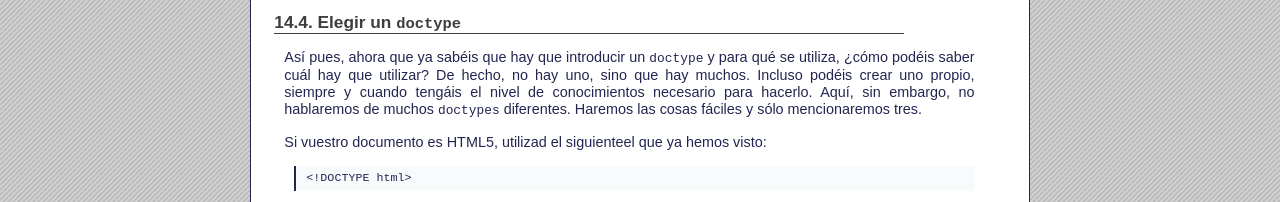
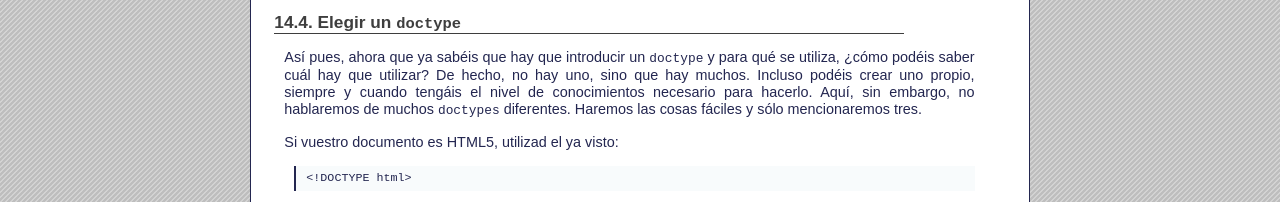
Before and after one commit to ccorcoles/htmlycss, a plain HTML site: page m3/ud3/index.html in a window 1280 px wide. Shown: the part 1940-2142 px from the top of the page. Drawn offline with Linux system fonts and the light colour scheme.

Commit message:
Corrección de erratas

```diff
--- a/m3/ud3/index.html
+++ b/m3/ud3/index.html
@@ -94,7 +94,7 @@
 
      <p>Así pues, ahora que ya sabéis que hay que introducir un <code>doctype</code> y para qué se utiliza, ¿cómo podéis saber cuál hay que utilizar? De hecho, no hay uno, sino que hay muchos. Incluso podéis crear uno propio, siempre y cuando tengáis el nivel de conocimientos necesario para hacerlo. Aquí, sin embargo, no hablaremos de muchos <code>doctypes</code> diferentes. Haremos las cosas fáciles y sólo mencionaremos tres.</p>
 
-     <p>Si vuestro documento es HTML5, utilizad el siguienteel que ya hemos visto:</p>
+     <p>Si vuestro documento es HTML5, utilizad el ya visto:</p>
 
 <pre><code>&lt;!DOCTYPE html&gt;</code></pre>
 
```
